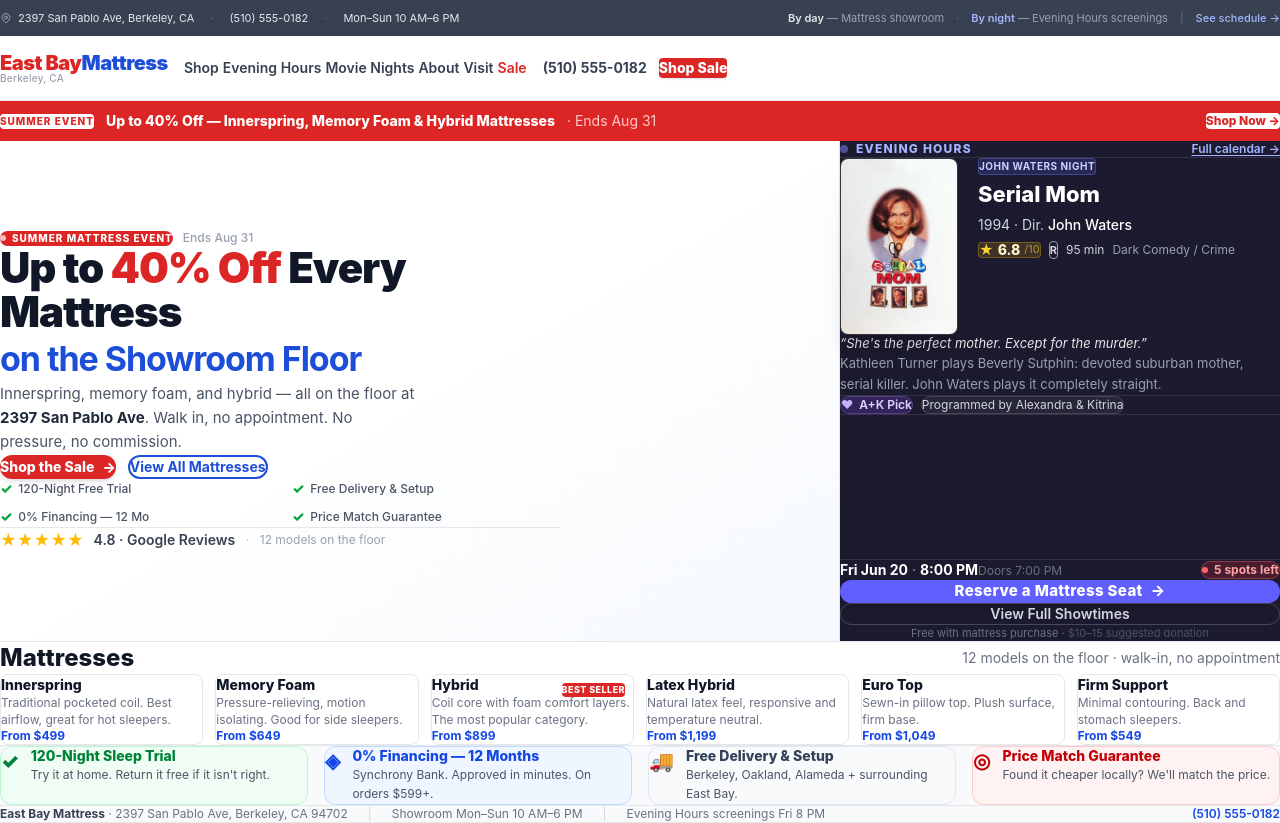
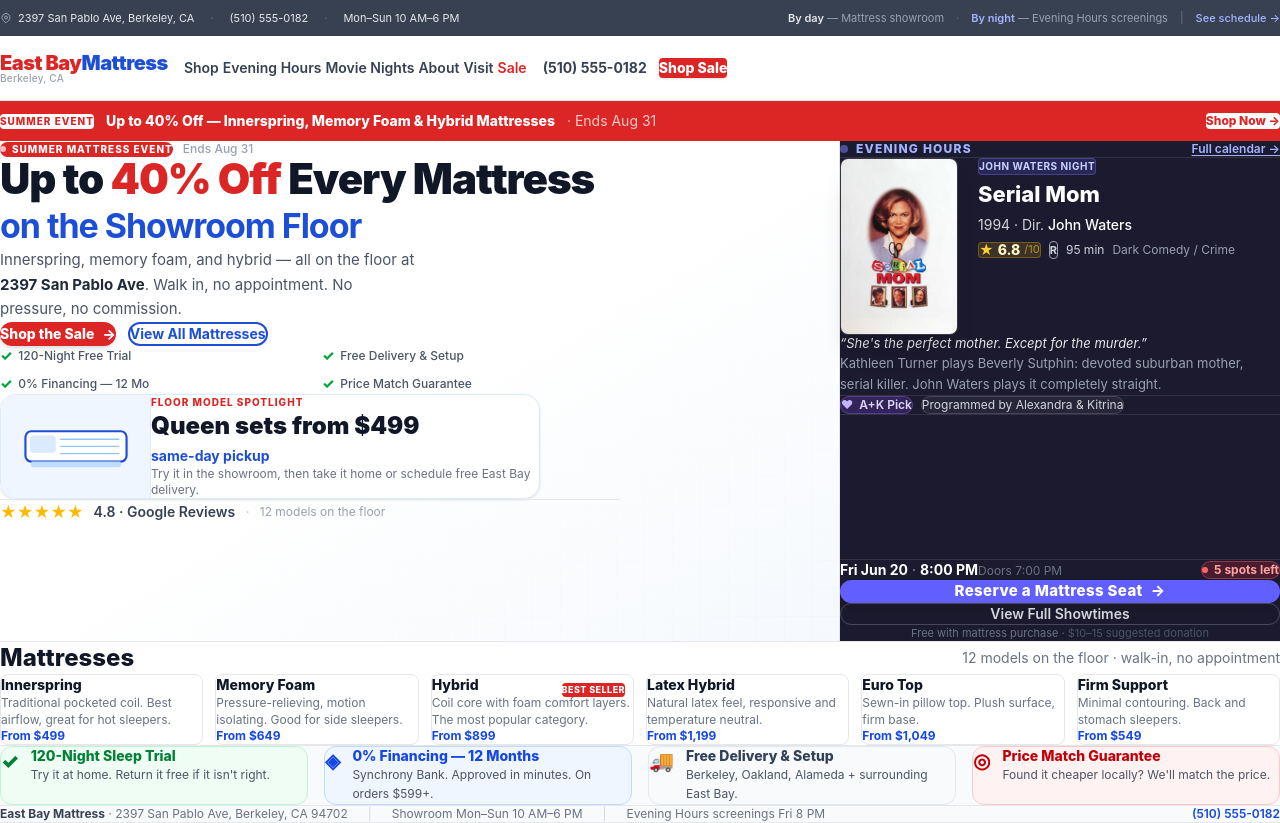
Before and after one commit to kaykas/sleep-and-screen, a Next.js app: page / in a window 1280 px wide. Shown: the top 823 px of the page. Built offline with nearby package versions, Linux system fonts and the light colour scheme.

Commit message:
design: rebalance homepage hero merchandising

```diff
--- a/components/SplitHero.tsx
+++ b/components/SplitHero.tsx
@@ -33,7 +33,7 @@
         <div className="grid md:grid-cols-[minmax(0,1fr)_380px] xl:grid-cols-[minmax(0,1fr)_440px] min-h-[500px]">
 
           {/* ── LEFT: Mattress Sale Billboard ── */}
-          <div className="px-6 md:px-8 lg:px-12 py-9 md:py-12 flex flex-col justify-center md:border-r border-gray-200 relative overflow-hidden">
+          <div className="px-6 md:px-8 lg:px-12 py-8 md:py-10 flex flex-col justify-start md:border-r border-gray-200 relative overflow-hidden">
             {/* Subtle background pattern */}
             <div
               className="absolute inset-0 opacity-[0.018] pointer-events-none"
@@ -47,7 +47,7 @@
             {/* Warm wash behind promo card */}
             <div className="absolute inset-0 bg-gradient-to-br from-white via-white to-blue-50/40 pointer-events-none" aria-hidden="true" />
 
-            <div className="relative max-w-[560px]">
+            <div className="relative max-w-[620px]">
               {/* Event badge row */}
               <div className="mb-4 flex items-center gap-2.5 flex-wrap">
                 <span className="inline-flex items-center gap-1.5 bg-[#dc2626] text-white text-[10px] font-extrabold tracking-widest uppercase px-3 py-1.5 rounded-full">
@@ -104,8 +104,38 @@
                 ))}
               </div>
 
+              {/* Retail promo card — makes the hero feel merchandised, not empty */}
+              <div className="mt-2 mb-5 rounded-2xl border border-blue-100 bg-white/90 shadow-sm overflow-hidden max-w-[540px]">
+                <div className="grid sm:grid-cols-[150px_1fr]">
+                  <div className="bg-blue-50 border-b sm:border-b-0 sm:border-r border-blue-100 p-4 flex items-center justify-center">
+                    <div className="w-full max-w-[130px]">
+                      <svg viewBox="0 0 180 96" className="w-full h-auto" aria-hidden="true">
+                        <rect x="20" y="28" width="140" height="42" rx="8" fill="#ffffff" stroke="#1d4ed8" strokeWidth="3"/>
+                        <rect x="26" y="34" width="36" height="24" rx="5" fill="#dbeafe"/>
+                        <line x1="68" y1="39" x2="150" y2="39" stroke="#93c5fd" strokeWidth="2"/>
+                        <line x1="68" y1="49" x2="150" y2="49" stroke="#93c5fd" strokeWidth="2"/>
+                        <line x1="68" y1="59" x2="150" y2="59" stroke="#93c5fd" strokeWidth="2"/>
+                        <rect x="28" y="70" width="124" height="8" rx="2" fill="#bfdbfe"/>
+                      </svg>
+                    </div>
+                  </div>
+                  <div className="p-4">
+                    <div className="text-[10px] font-extrabold uppercase tracking-widest text-[#dc2626] mb-1">
+                      Floor model spotlight
+                    </div>
+                    <div className="flex flex-wrap items-baseline gap-x-3 gap-y-1">
+                      <div className="text-2xl font-black text-gray-900">Queen sets from $499</div>
+                      <div className="text-sm font-bold text-[#1d4ed8]">same-day pickup</div>
+                    </div>
+                    <p className="text-xs text-gray-500 mt-1">
+                      Try it in the showroom, then take it home or schedule free East Bay delivery.
+                    </p>
+                  </div>
+                </div>
+              </div>
+
               {/* Review row */}
-              <div className="flex items-center gap-2.5 pt-5 border-t border-gray-200">
+              <div className="flex flex-wrap items-center gap-2.5 pt-5 border-t border-gray-200">
                 <span className="flex text-amber-400 gap-0.5" aria-label="4.8 stars">
                   ★★★★★
                 </span>
```
